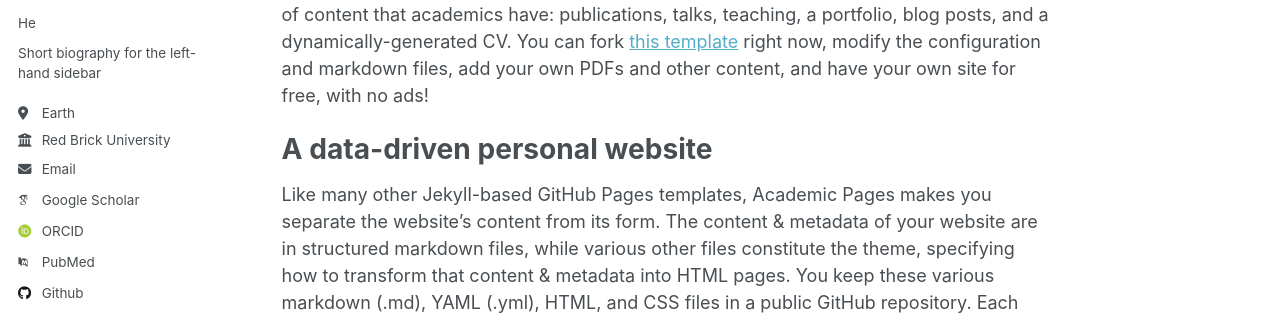
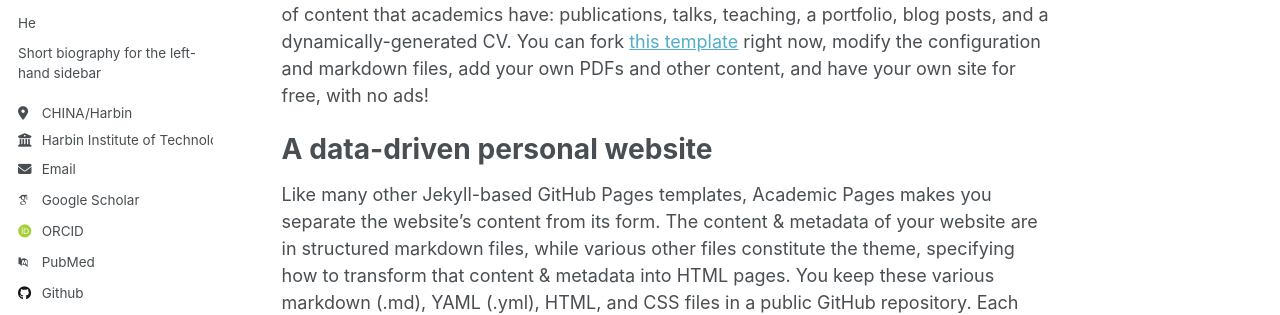
Before and after one commit to hit-perfect/hit-perfect.github.io, a Jekyll site: the page built from _pages/about.md, in a window 1280 px wide. Shown: the part 310-625 px from the top of the page. Built offline with Jekyll 4.4.1, drawn with Linux system fonts in a browser that asks for light colours; some web fonts are replaced.

Commit message:
Update _config.yml

```diff
--- a/_config.yml
+++ b/_config.yml
@@ -25,10 +25,10 @@ author:
   name             : "Du Yihua"
   pronouns         : "He"
   bio              : "Short biography for the left-hand sidebar"
-  location         : "Earth"
-  employer         : "Red Brick University"
+  location         : "CHINA/Harbin"
+  employer         : "Harbin Institute of Technology"
   uri              : # URL
-  email            : "none@example.org"
+  email            : "duyihua0130@gmail.com"
 
   # Academic websites
   arxiv            : # URL - Update with the correct link to your profile
```
